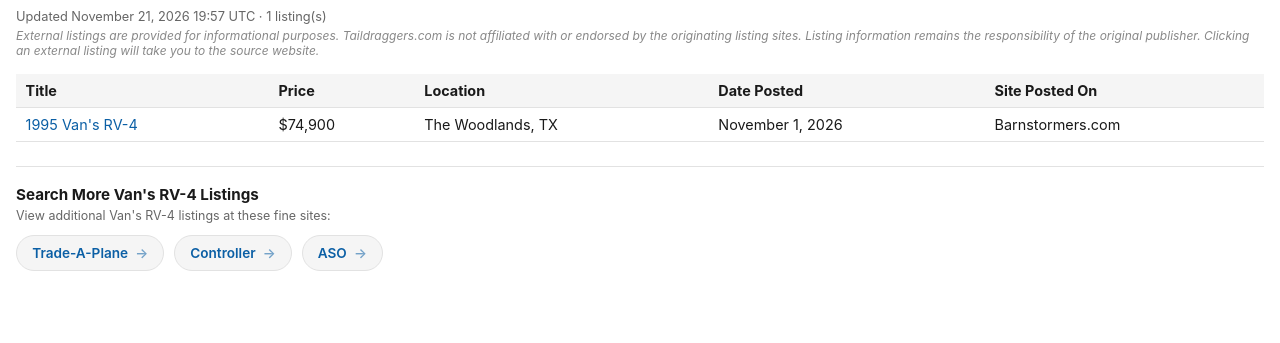
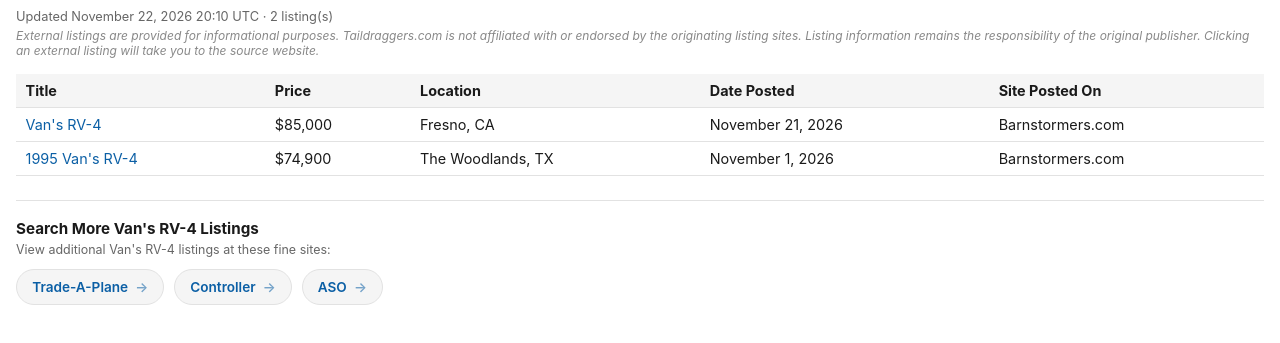
Before and after one commit to taildraggers/vans-rv4-for-sale, a plain HTML site: page docs/index.html in a window 1280 px wide. Shown: the part 43-386 px from the top of the page. Drawn offline with Linux system fonts and the light colour scheme.

Commit message:
Update Van's RV-4 listings (2026-11-22)

```diff
--- a/docs/index.html
+++ b/docs/index.html
@@ -76,13 +76,14 @@
 </head>
 <body>
   <h1>Other Van&#x27;s RV-4 Ads on the Web</h1>
-  <div class="updated">Updated November 21, 2026 19:57 UTC &middot; 1 listing(s)</div>
+  <div class="updated">Updated November 22, 2026 20:10 UTC &middot; 2 listing(s)</div>
   <div class="disclaimer">External listings are provided for informational purposes. Taildraggers.com is not affiliated with or endorsed by the originating listing sites. Listing information remains the responsibility of the original publisher. Clicking an external listing will take you to the source website.</div>
   <table>
     <thead>
       <tr><th>Title</th><th>Price</th><th>Location</th><th>Date Posted</th><th>Site Posted On</th></tr>
     </thead>
     <tbody>
+        <tr><td><a href="https://www.barnstormers.com/classified-2085026-Vans-RV-4.html" target="_blank" rel="noopener noreferrer">Van&#x27;s RV-4</a></td><td>$85,000</td><td>Fresno, CA</td><td>November 21, 2026</td><td>Barnstormers.com</td></tr>
         <tr><td><a href="https://www.barnstormers.com/classified-2081365-1995-180HP-Vans-RV-4---$74,900.html" target="_blank" rel="noopener noreferrer">1995 Van&#x27;s RV-4</a></td><td>$74,900</td><td>The Woodlands, TX</td><td>November 1, 2026</td><td>Barnstormers.com</td></tr>
     </tbody>
   </table>
```
